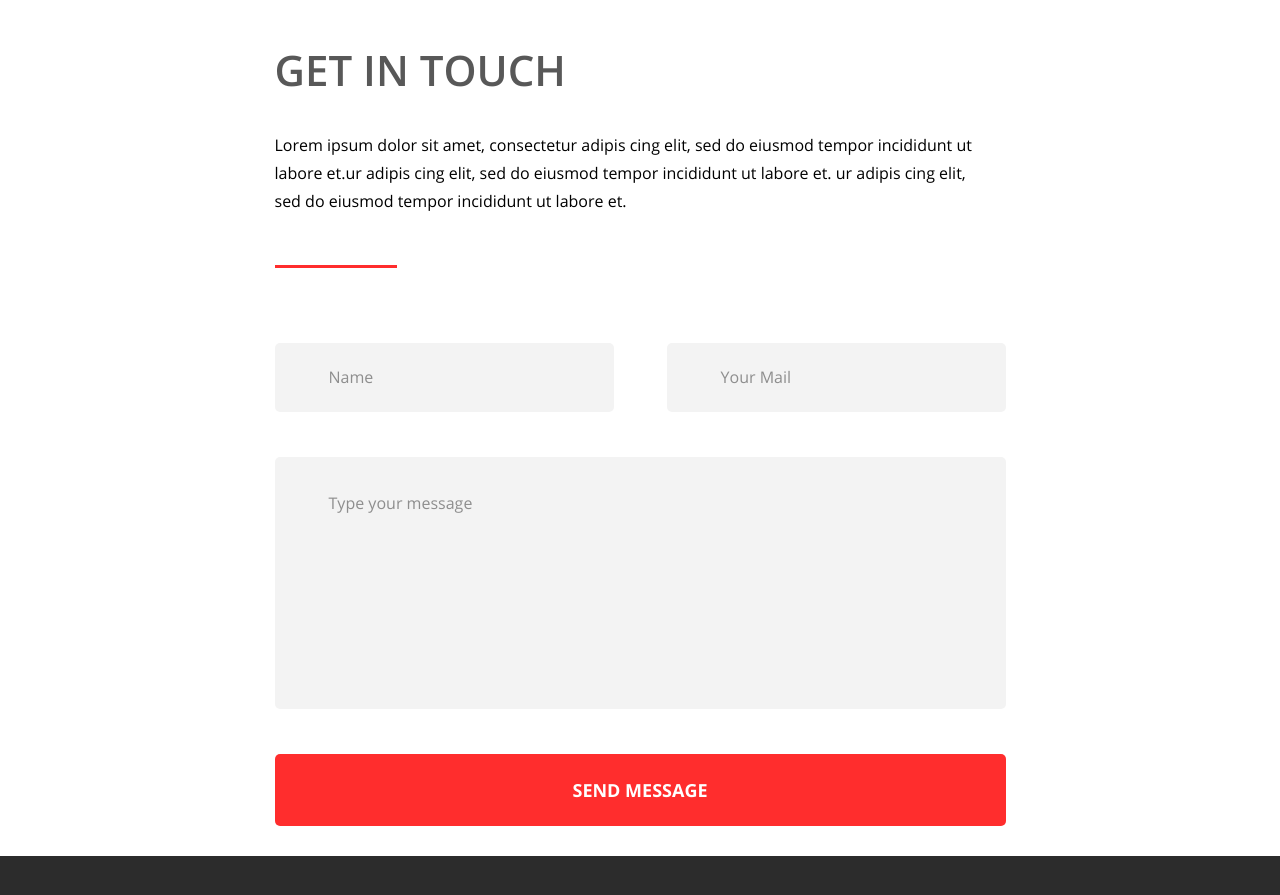
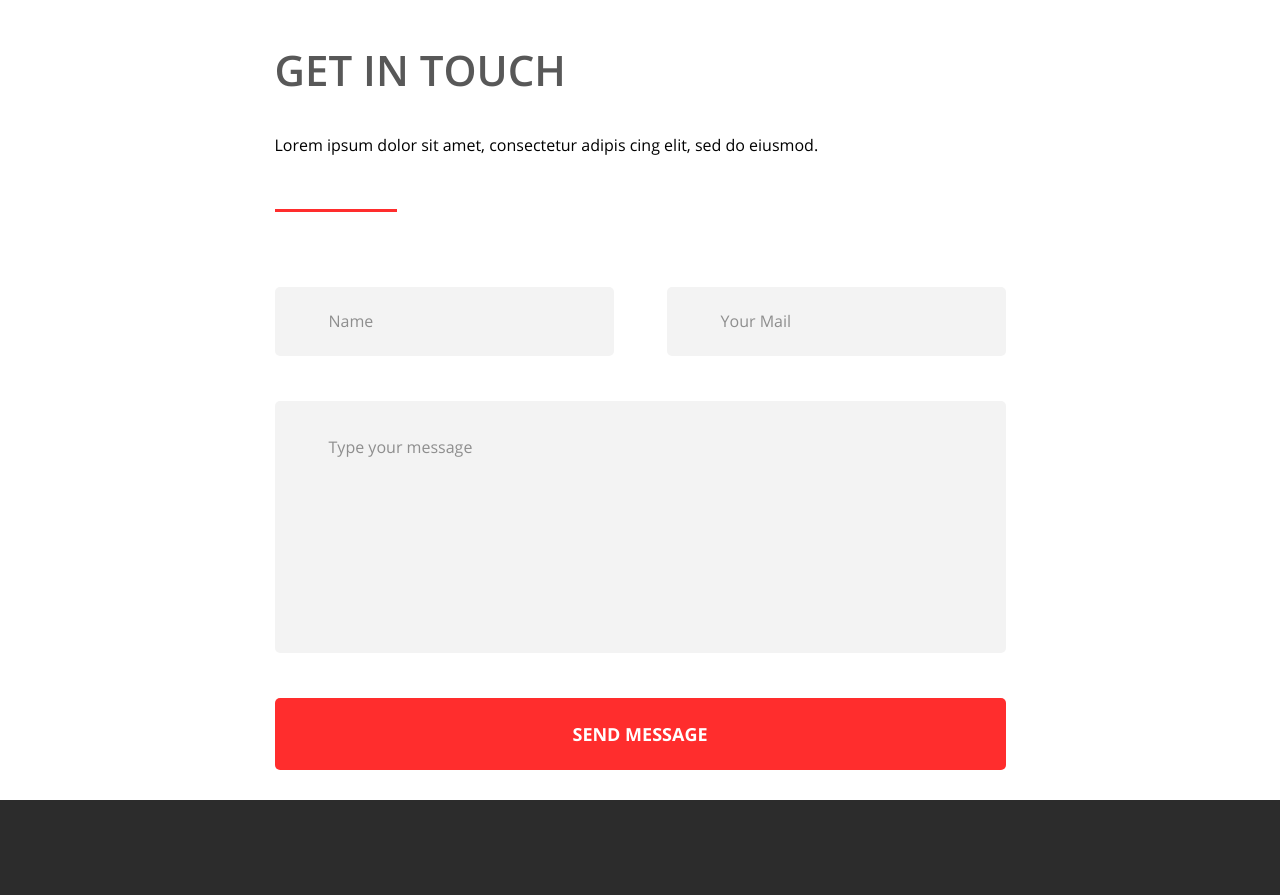
Before and after one commit to Education-slave/skillfactory_A4.14, a plain HTML site: page index.html in a window 1280 px wide. Shown: the part 4300-5195 px from the top of the page. Drawn offline with Linux system fonts and the light colour scheme.

Commit message:
Update index.html

```diff
--- a/index.html
+++ b/index.html
@@ -162,7 +162,7 @@
 			<section class="feedback">
 				<section class="feedback__header">
 					<h2 class="feedback__heading" id="contacts">Get in touch</h2>
-					<p class="feedback__text">Lorem ipsum dolor sit amet, consectetur adipis cing elit, sed do eiusmod tempor incididunt ut labore et.ur adipis cing elit, sed do eiusmod tempor incididunt ut labore et. ur adipis cing elit, sed do eiusmod tempor incididunt ut labore et.</p>
+					<p class="feedback__text">Lorem ipsum dolor sit amet, consectetur adipis cing elit, sed do eiusmod.</p>
 					<hr class="header__line feedback__line">
 				</section>
 				<section class="feedback__body">
```
